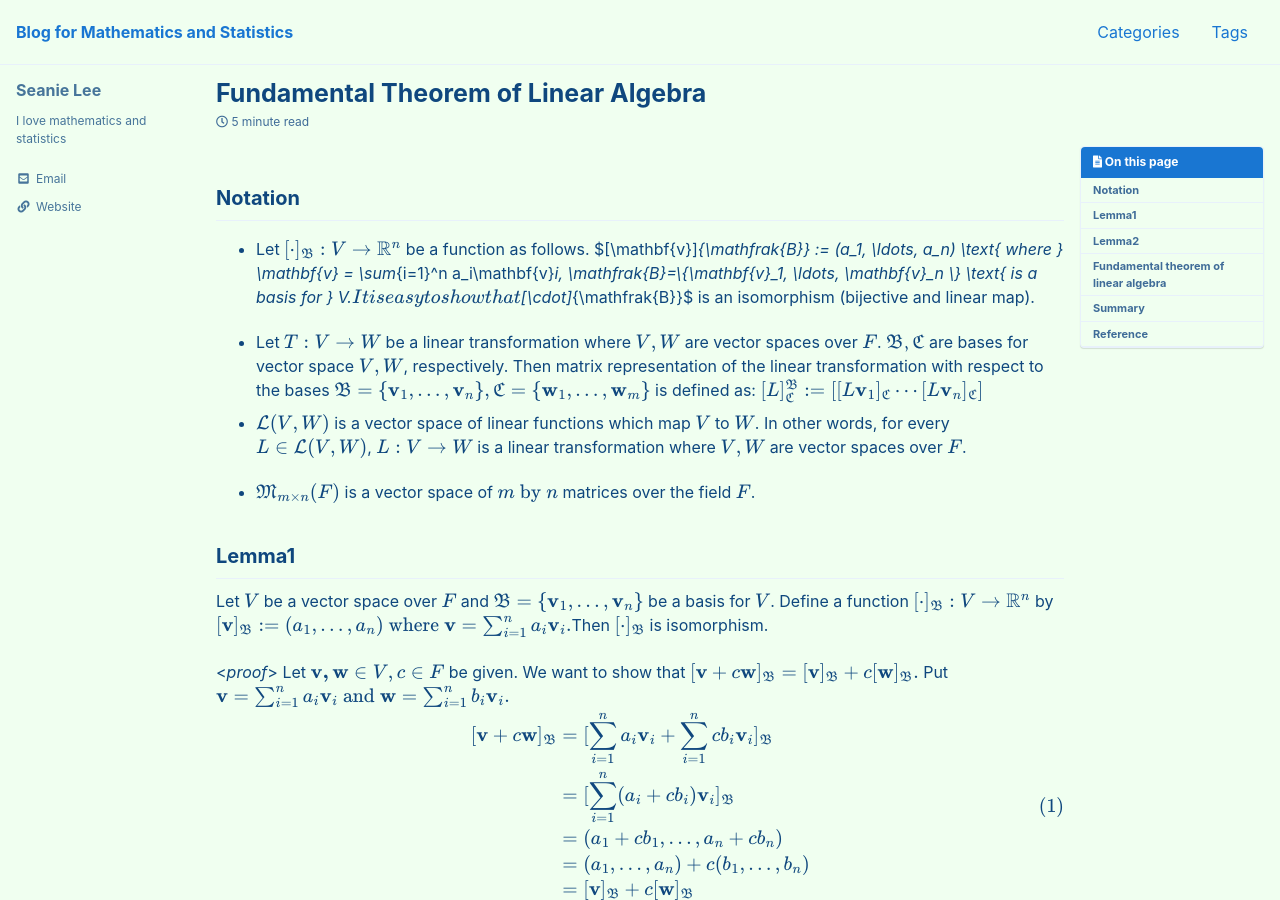
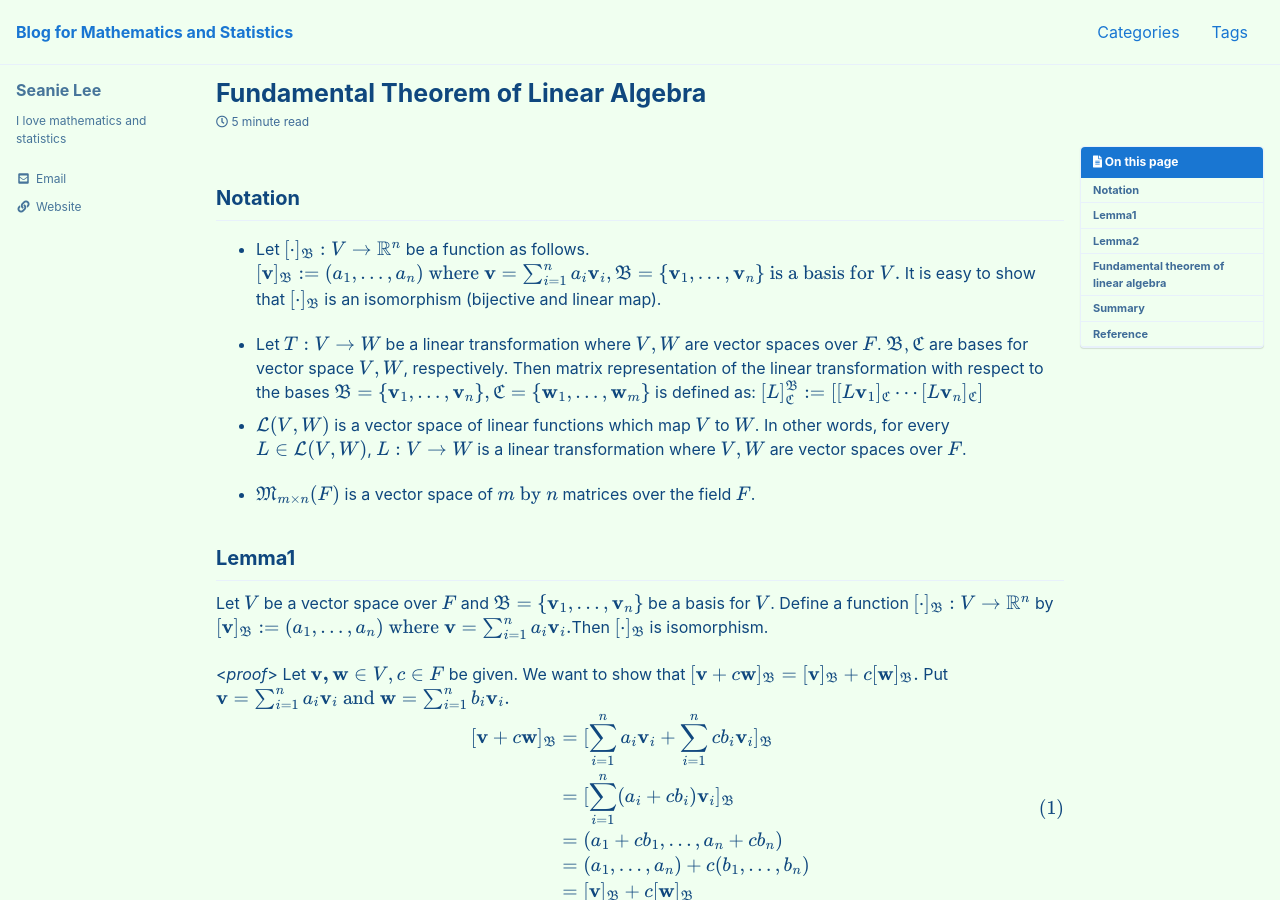
Before and after one commit to seanie12/blog, a Jekyll site: the page built from _posts/2020-12-30-fudamental-theorem-of-linear-algebra.md, in a window 1280 px wide and 900 px high. Built offline with Jekyll 4.4.1, drawn with Linux system fonts in a browser that asks for light colours; cached includes are drawn as plain includes; formulas are drawn with MathJax 3.

```diff
--- a/_posts/2020-12-30-fudamental-theorem-of-linear-algebra.md
+++ b/_posts/2020-12-30-fudamental-theorem-of-linear-algebra.md
@@ -19,7 +19,7 @@ comments : true
 
 ## Notation
 - Let  $$[\cdot]_{\mathfrak{B}}:V \rightarrow \mathbb{R}^n$$ be a function as follows.
-  $[\mathbf{v}]_{\mathfrak{B}} := (a_1, \ldots, a_n) \text{ where } \mathbf{v} = \sum_{i=1}^n a_i\mathbf{v}_i, \mathfrak{B}=\\{\mathbf{v}_1, \ldots, \mathbf{v}_n \\} \text{ is a basis for } V.$
+  $$[\mathbf{v}]_{\mathfrak{B}} := (a_1, \ldots, a_n) \text{ where } \mathbf{v} = \sum_{i=1}^n a_i\mathbf{v}_i, \mathfrak{B}=\{\mathbf{v}_1, \ldots, \mathbf{v}_n \} \text{ is a basis for } V.$$
   It is easy to show that $[\cdot]_{\mathfrak{B}}$ is an isomorphism (bijective and linear map).
 
 - Let $T: V \rightarrow W$ be a linear transformation where $V, W$ are vector spaces over $F$. $\mathfrak{B,C}$ are bases for vector space $V, W$, respectively. Then matrix representation of the linear transformation with respect to the bases $$\mathfrak{B}=\{\mathbf{v}_1, \ldots, \mathbf{v}_n\}, \mathfrak{C}=\{ \mathbf{w}_1, \ldots, \mathbf{w}_m \}$$ is defined as:
```
